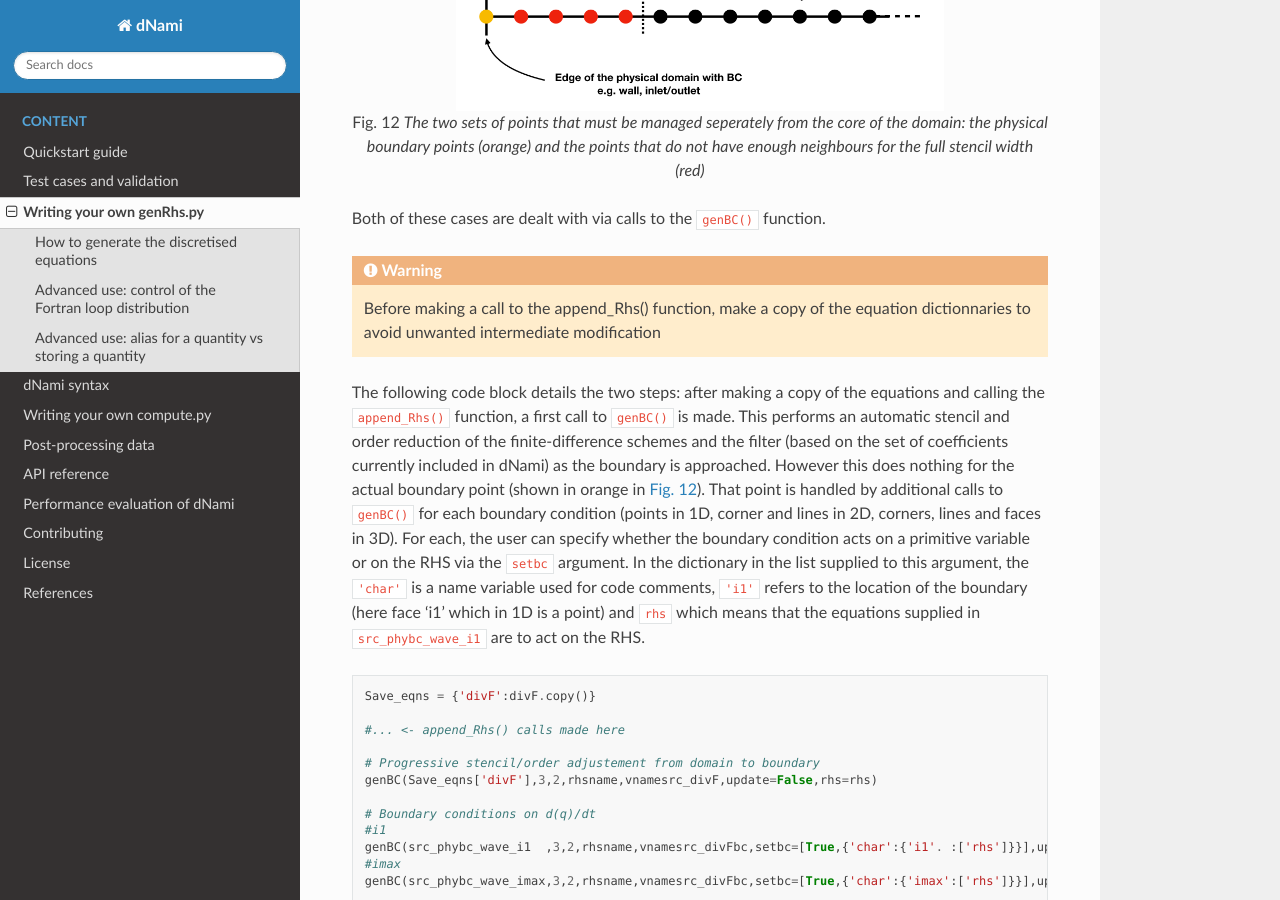
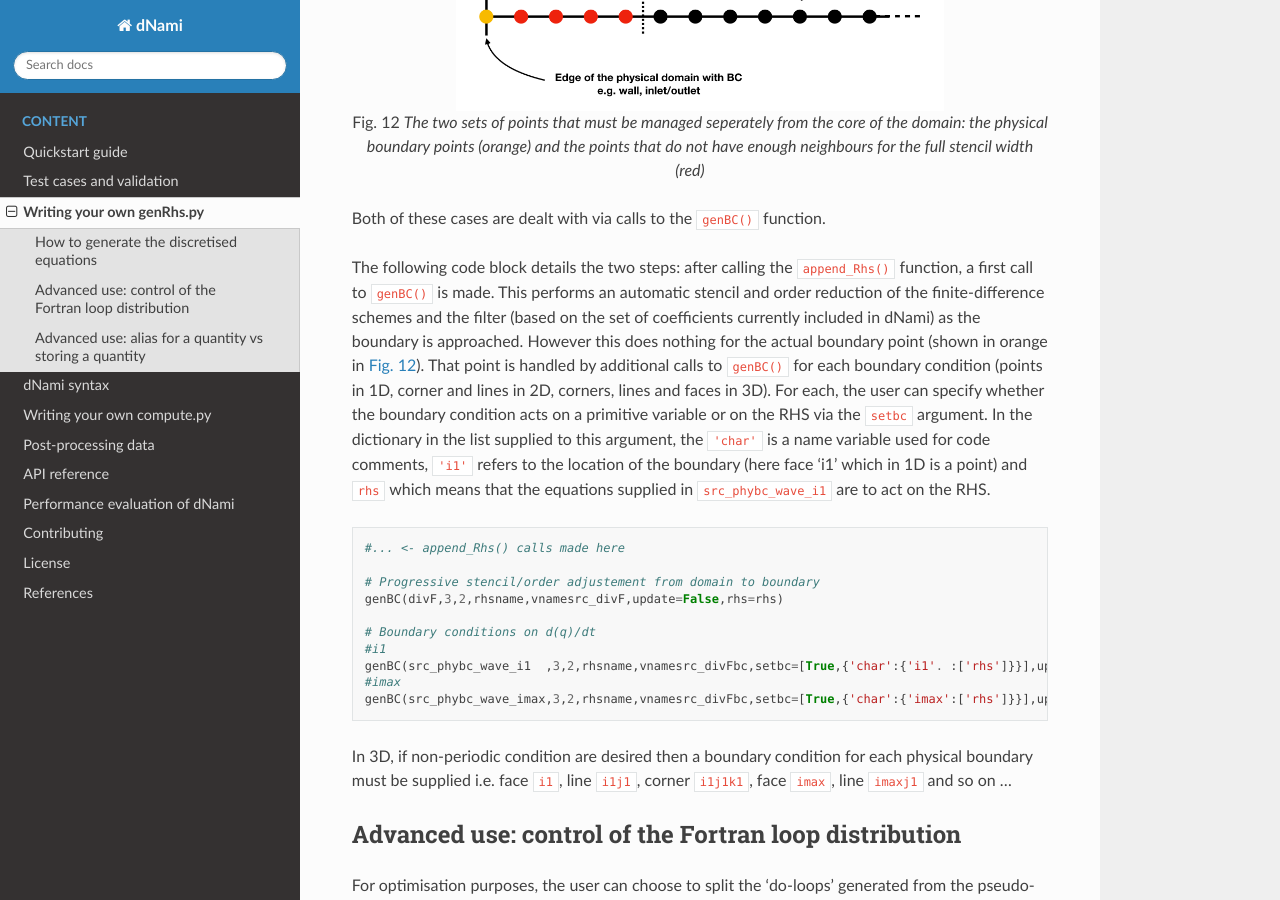
Before and after one commit to dNamiLab/dNami, a Sphinx documentation site: the page built from doc/usage/genRhs.rst, in a window 1280 px wide and 900 px high, scrolled down 5944 px. Built offline with Sphinx 7.4.7 and the Read the Docs theme 2.0.0, drawn with Linux system fonts in a browser that asks for light colours; cross-references to code outside the pages are shown as plain code.

Commit message:
updated documentation to reflect new changes

```diff
--- a/doc/usage/genRhs.rst
+++ b/doc/usage/genRhs.rst
@@ -204,20 +204,14 @@
 
 Both of these cases are dealt with via calls to the ``genBC()`` function.
 
-.. warning::
-
-   Before making a call to the append_Rhs() function, make a copy of the equation dictionnaries to avoid unwanted intermediate modification
-
-The following code block details the two steps: after making a copy of the equations and calling the ``append_Rhs()`` function, a first call to ``genBC()`` is made. This performs an automatic stencil and order reduction of the finite-difference schemes and the filter (based on the set of coefficients currently included in dNami) as the boundary is approached. However this does nothing for the actual boundary point (shown in orange in :numref:`non_core_and_edge`). That point is handled by additional calls to ``genBC()`` for each boundary condition (points in 1D, corner and lines in 2D, corners, lines and faces in 3D). For each, the user can specify whether the boundary condition acts on a primitive variable or on the RHS via the ``setbc`` argument. In the dictionary in the list supplied to this argument, the ``'char'`` is a name variable used for code comments, ``'i1'`` refers to the location of the boundary (here face 'i1' which in 1D is a point) and ``rhs`` which means that the equations supplied in ``src_phybc_wave_i1`` are to act on the RHS.
+The following code block details the two steps: after calling the ``append_Rhs()`` function, a first call to ``genBC()`` is made. This performs an automatic stencil and order reduction of the finite-difference schemes and the filter (based on the set of coefficients currently included in dNami) as the boundary is approached. However this does nothing for the actual boundary point (shown in orange in :numref:`non_core_and_edge`). That point is handled by additional calls to ``genBC()`` for each boundary condition (points in 1D, corner and lines in 2D, corners, lines and faces in 3D). For each, the user can specify whether the boundary condition acts on a primitive variable or on the RHS via the ``setbc`` argument. In the dictionary in the list supplied to this argument, the ``'char'`` is a name variable used for code comments, ``'i1'`` refers to the location of the boundary (here face 'i1' which in 1D is a point) and ``rhs`` which means that the equations supplied in ``src_phybc_wave_i1`` are to act on the RHS.
 
 .. code-block:: python
-
-        Save_eqns = {'divF':divF.copy()}
 
         #... <- append_Rhs() calls made here
 
         # Progressive stencil/order adjustement from domain to boundary
-        genBC(Save_eqns['divF'],3,2,rhsname,vnamesrc_divF,update=False,rhs=rhs)
+        genBC(divF,3,2,rhsname,vnamesrc_divF,update=False,rhs=rhs)
 
         # Boundary conditions on d(q)/dt
         #i1
--- a/doc/usage/quickstart.rst
+++ b/doc/usage/quickstart.rst
@@ -177,7 +177,7 @@
 
 .. code-block:: python
 
-    genBC(Save_eqns['divF'],3,2,rhsname ,vnamesrc_divF,update=False,rhs=rhs)
+    genBC(divF,3,2,rhsname ,vnamesrc_divF,update=False,rhs=rhs)
 
 The physical boundary conditions at the edge of the domain are enforced with the following line (where derivatives are computed with a 3 point, 2\ :sup:`nd` order, one-sided derivative). The ``setbc`` option specifies the boundary in question (here ``i1``) and whether the physical boundary conditions are enforced on the RHS or directly on the primitive variables (here on the ``rhs``).
 
```
